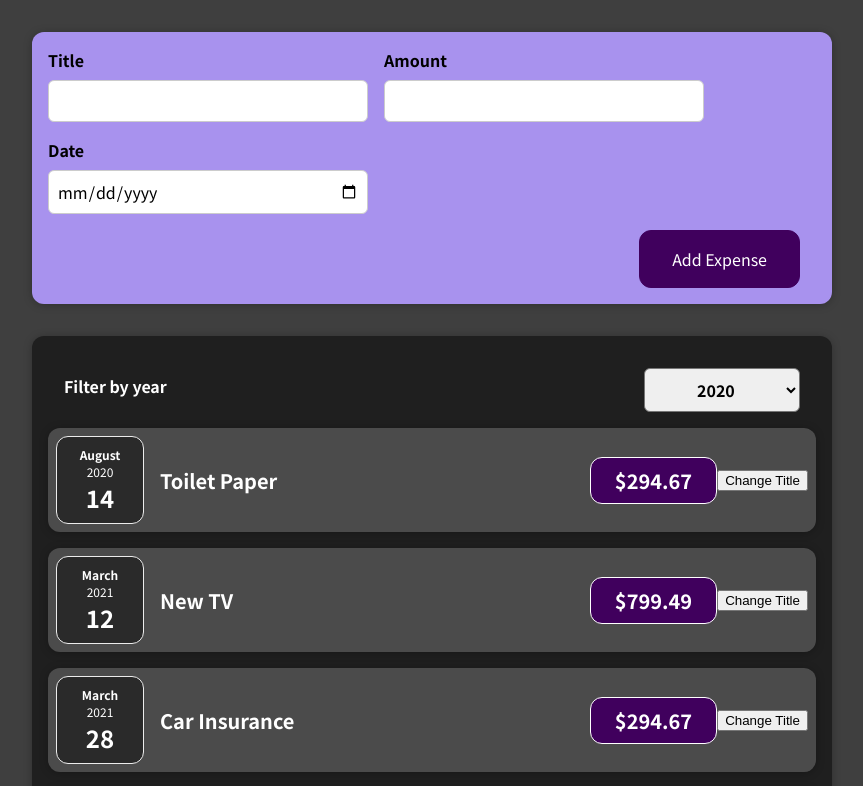
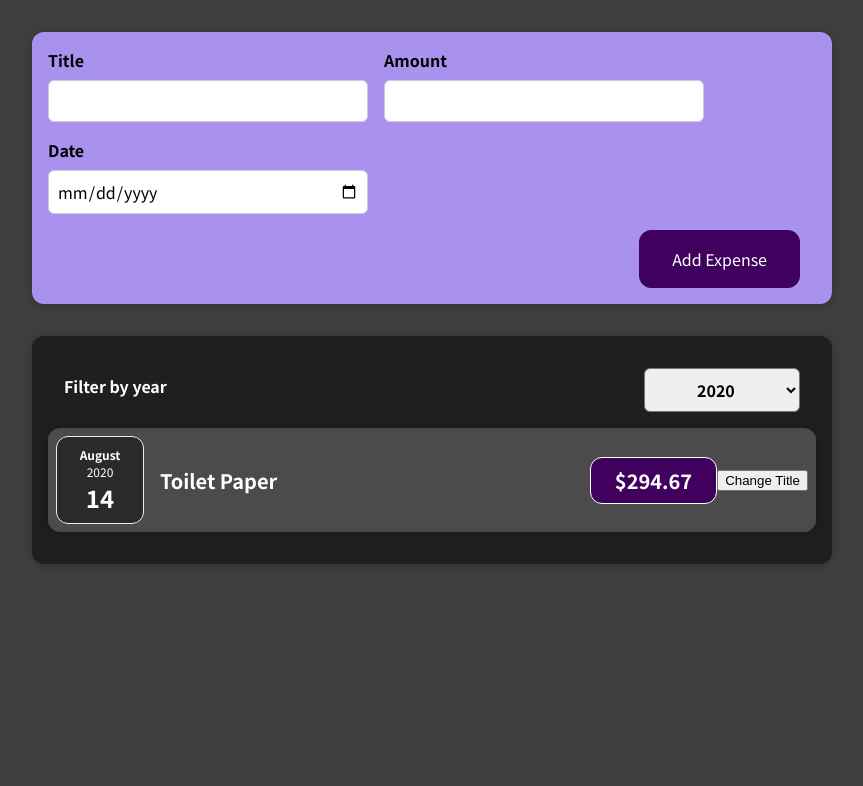
Before and after one commit to FernandoStark18/Expense-tracking-app, a React (Create React App) app: page / in a window 1280 px wide. Shown: the top 786 px of the page, without its empty margins (208-1071 px from the left). Built offline with nearby package versions, Linux system fonts and the light colour scheme.

Commit message:
Filtering expenses by year

```diff
--- a/src/components/Expenses/Expenses.js
+++ b/src/components/Expenses/Expenses.js
@@ -10,13 +10,18 @@ const Expenses = (props) => {
   const filterExpenseYear = (year) => {
     setSelectedYear(year);
   };
+
+  const filteredExpenses = props.expenses.filter((expense) => {
+    return expense.date.getFullYear().toString() === selectedYear;
+  });
+
   return (
     <Card className="expenses">
       <ExpensesFilter
         selectedYear={selectedYear}
         onSelectedYear={filterExpenseYear}
       />
-      {props.expenses.map((expense) => (
+      {filteredExpenses.map((expense) => (
         <ExpenseItem
           key={expense.id}
           title={expense.title}
```
